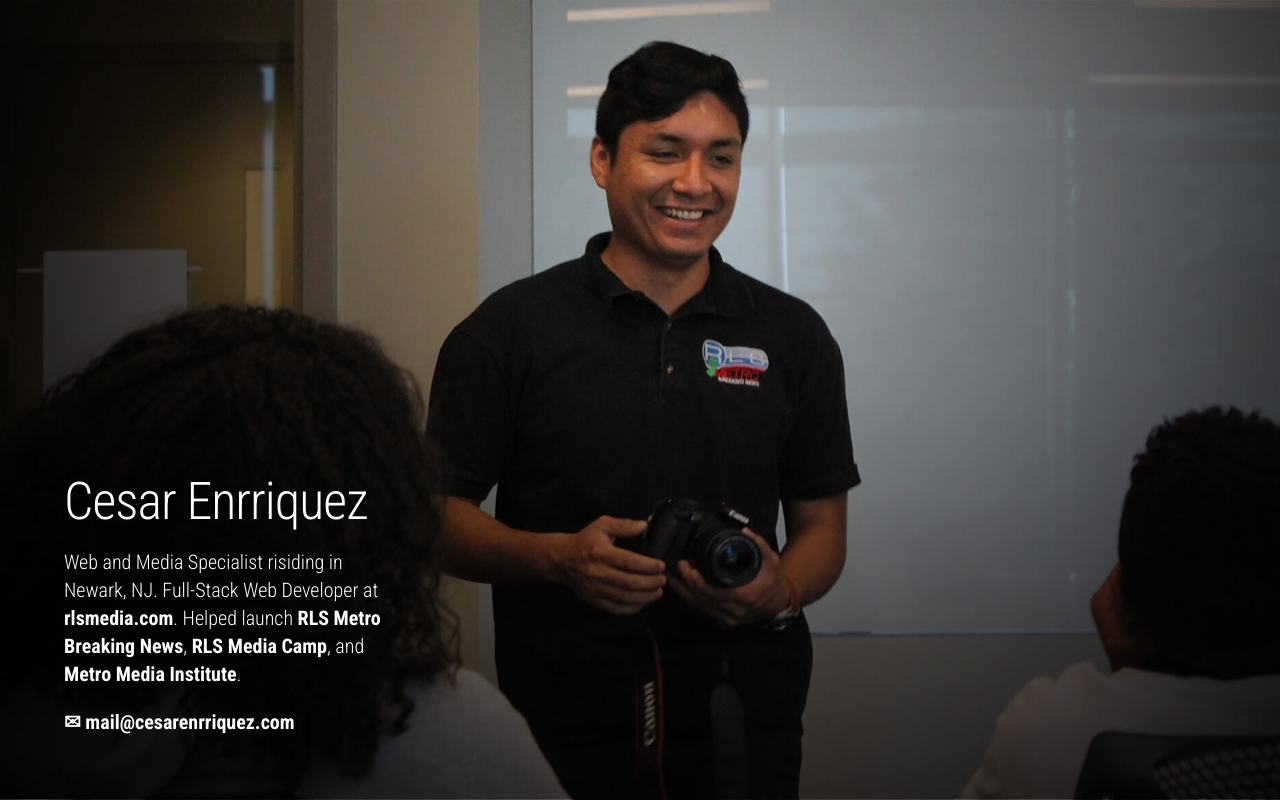
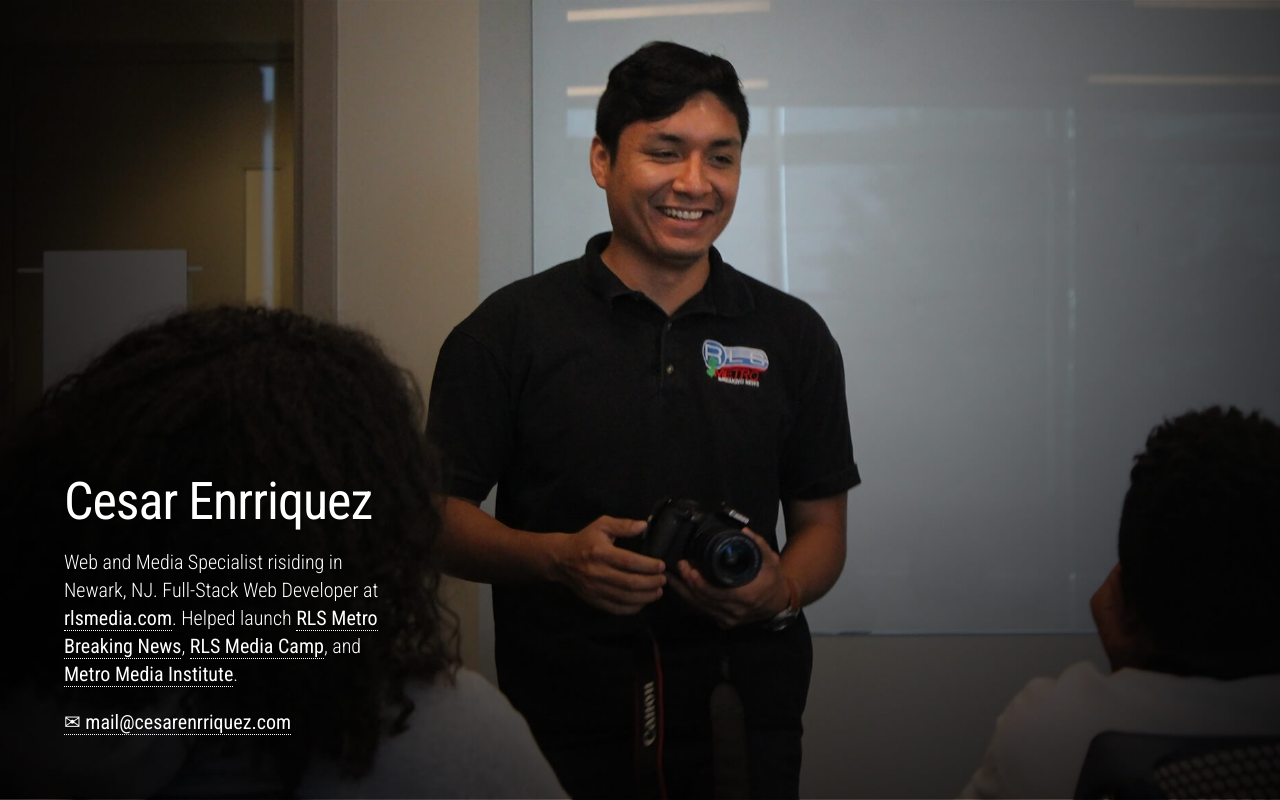
Before and after one commit to cezkid/cezkid.github.io, a plain HTML site: page index.html in a window 1280 px wide. Drawn offline with nearby package versions, Linux system fonts and the light colour scheme.

Commit message:
text styling

```diff
--- a/index.html
+++ b/index.html
@@ -11,7 +11,7 @@
   <link rel="manifest" href="site.webmanifest">
   <link rel="apple-touch-icon" href="icon.png">
   <!-- Place favicon.ico in the root directory -->
-  <link href="https://fonts.googleapis.com/css?family=Roboto+Condensed:300,700" rel="stylesheet">
+  <link href="https://fonts.googleapis.com/css?family=Roboto+Condensed:300,400" rel="stylesheet">
   <link rel="stylesheet" href="css/normalize.css">
   <link rel="stylesheet" href="css/main.css">
 
@@ -29,7 +29,7 @@
     margin: 0;
     line-height: 1em;
     letter-spacing: -1px;
-    font-weight: 300;
+    font-weight: 400;
 }
 
 #wrapper{
@@ -53,12 +53,13 @@
 
 #content{
     font-family: 'Roboto Condensed', sans-serif;
+    text-shadow: 1px 1px 2px rgba(0,0,0,0.5);
     font-weight: 300;
     max-width: 50%;
     min-width: 288px;
     color:white;
 }
-#content a{color: white; font-weight: 700; text-decoration: none;}
+#content a{color: white; font-weight: 400; text-decoration: none; border-bottom: 1px dotted white;}
 
 body {
     background-size: cover;
```
